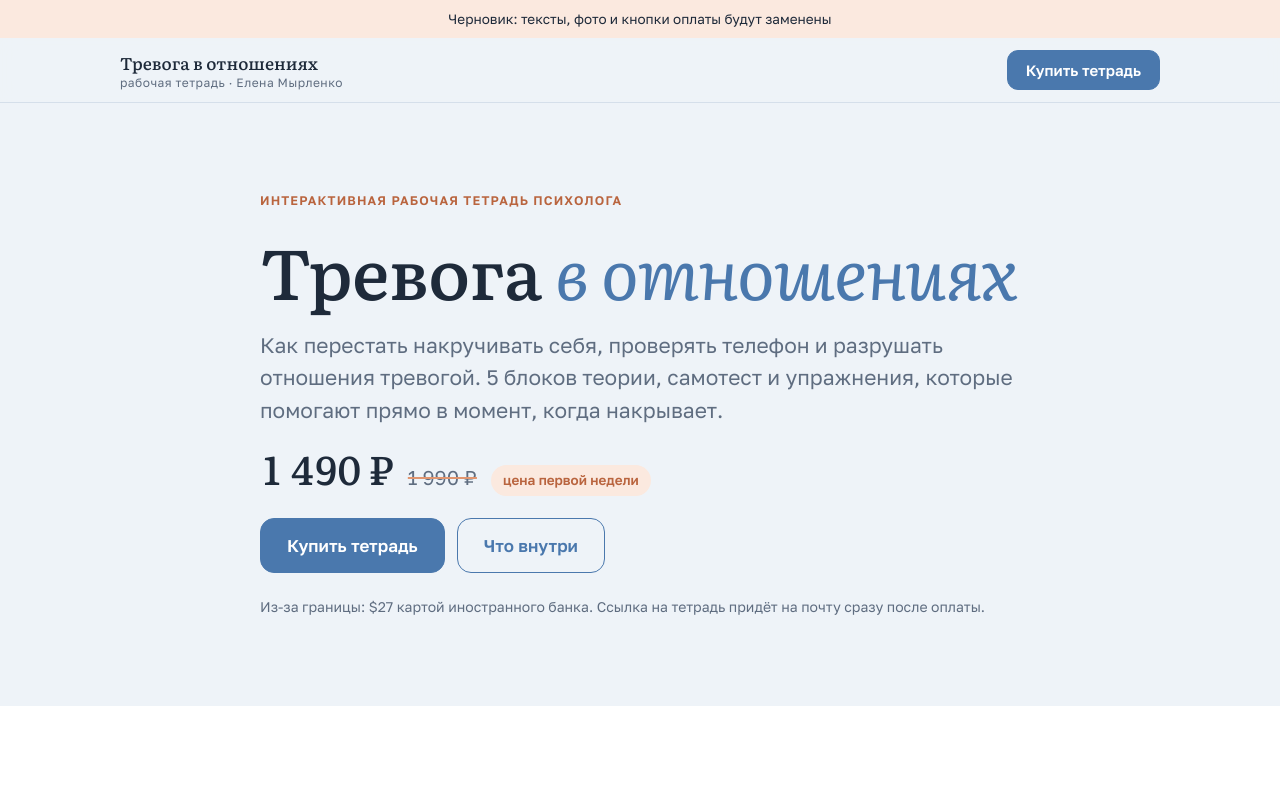
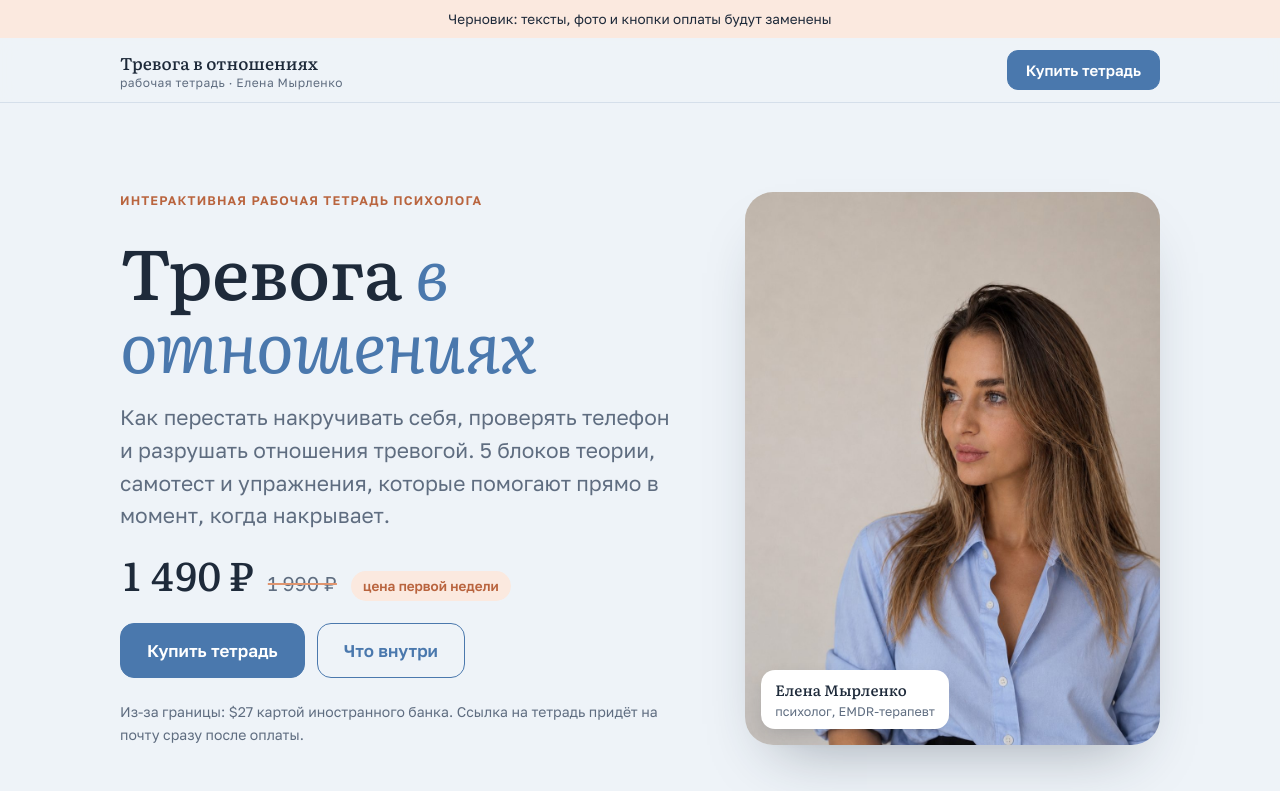
Before and after one commit to iam-Helen/Scrapping-instagram-, a plain HTML site: page landing/index.html in a window 1280 px wide. Shown: the top 791 px of the page. Drawn offline with Linux system fonts and the light colour scheme.

Commit message:
Landing: Elena's photo in the hero and author section
Co-Authored-By: Claude Opus 5.5 <noreply@anthropic.com>
Claude-Session: https://claude.ai/code/session_01DLenc6cUCukV8ThJVFiGEw

```diff
--- a/landing/index.html
+++ b/landing/index.html
@@ -76,7 +76,11 @@ body::before { content: ""; position: fixed; inset: 0 0 auto; height: env(safe-a
 .top .btn { margin-left: auto; padding: 10px 18px; font-size: 15px; border-radius: 11px; }
 
 /* hero */
-.hero { display: grid; grid-template-columns: minmax(0, 1fr); max-width: 760px; }
+.hero { display: grid; grid-template-columns: minmax(0, 1.15fr) minmax(0, .85fr); gap: clamp(28px, 5vw, 64px); align-items: center; }
+.hero-photo { position: relative; margin: 0; min-width: 0; }
+.hero-photo img { display: block; width: 100%; height: auto; aspect-ratio: 3 / 4; object-fit: cover; border-radius: 28px; box-shadow: 0 30px 60px -30px rgba(30,42,58,.4); }
+.hero-photo figcaption { position: absolute; left: 16px; bottom: 16px; background: var(--surface); border-radius: 14px; padding: 10px 14px; font: 500 15px/1.3 var(--display); box-shadow: 0 6px 20px -8px rgba(30,42,58,.3); }
+.hero-photo figcaption span { font: 400 12.5px var(--body); color: var(--muted); }
 .try { display: grid; grid-template-columns: minmax(0, .9fr) minmax(0, 1.1fr); gap: clamp(28px, 5vw, 64px); align-items: center; }
 .hero-text { display: grid; gap: 22px; min-width: 0; }
 .hero h1 em { font-style: italic; color: var(--accent); }
@@ -215,7 +219,7 @@ body::before { content: ""; position: fixed; inset: 0 0 auto; height: env(safe-a
 
 /* author */
 .author { display: grid; grid-template-columns: 260px minmax(0, 1fr); gap: clamp(24px, 5vw, 56px); align-items: center; }
-.photo { width: 100%; max-width: 260px; aspect-ratio: 4 / 5; border-radius: 26px; background: linear-gradient(160deg, var(--accent-soft), var(--warm-soft)); border: 1px solid var(--line); display: grid; place-items: center; align-content: center; gap: 6px; }
+.photo { display: block; width: 100%; max-width: 260px; height: auto; aspect-ratio: 4 / 5; object-fit: cover; object-position: 50% 25%; border-radius: 26px; border: 1px solid var(--line); }
 .photo span { font: 500 72px var(--display); color: var(--accent); }
 .photo small { font-size: 13px; color: var(--muted); }
 .sign { font: italic 400 19px var(--display); color: var(--accent); }
@@ -253,6 +257,7 @@ footer .in { display: flex; flex-wrap: wrap; gap: 8px 24px; justify-content: spa
   .offer-side { border-left: 0; border-top: 1px solid var(--line); }
   .how { grid-template-columns: repeat(2, minmax(0, 1fr)); }
   .photo { max-width: 200px; }
+  .hero-photo { max-width: 420px; }
 }
 @media (max-width: 600px) {
   .pains { grid-template-columns: minmax(0, 1fr); }
@@ -291,8 +296,10 @@ footer .in { display: flex; flex-wrap: wrap; gap: 8px 24px; justify-content: spa
       </div>
       <p class="fine">Из-за границы: $27 картой иностранного банка. Ссылка на тетрадь придёт на почту сразу после оплаты.</p>
     </div>
-
-    </div>
+    <figure class="hero-photo">
+      <img src="elena.jpg" width="1000" height="1333" alt="Елена Мырленко, психолог и EMDR-терапевт">
+      <figcaption>Елена Мырленко<br><span>психолог, EMDR-терапевт</span></figcaption>
+    </figure>
   </div>
 </section>
 
@@ -487,7 +494,7 @@ footer .in { display: flex; flex-wrap: wrap; gap: 8px 24px; justify-content: spa
 
 <section class="band white">
   <div class="in author">
-    <div class="photo" aria-label="Здесь будет фото"><span>Е</span><small>здесь будет фото</small></div>
+    <img class="photo" src="elena-small.jpg" width="520" height="693" alt="Елена Мырленко">
     <div class="stack">
       <span class="eyebrow">Автор тетради</span>
       <h2>Елена Мырленко</h2>
```
Also changed, not shown: landing/elena-small.jpg (added), landing/elena.jpg (added).
